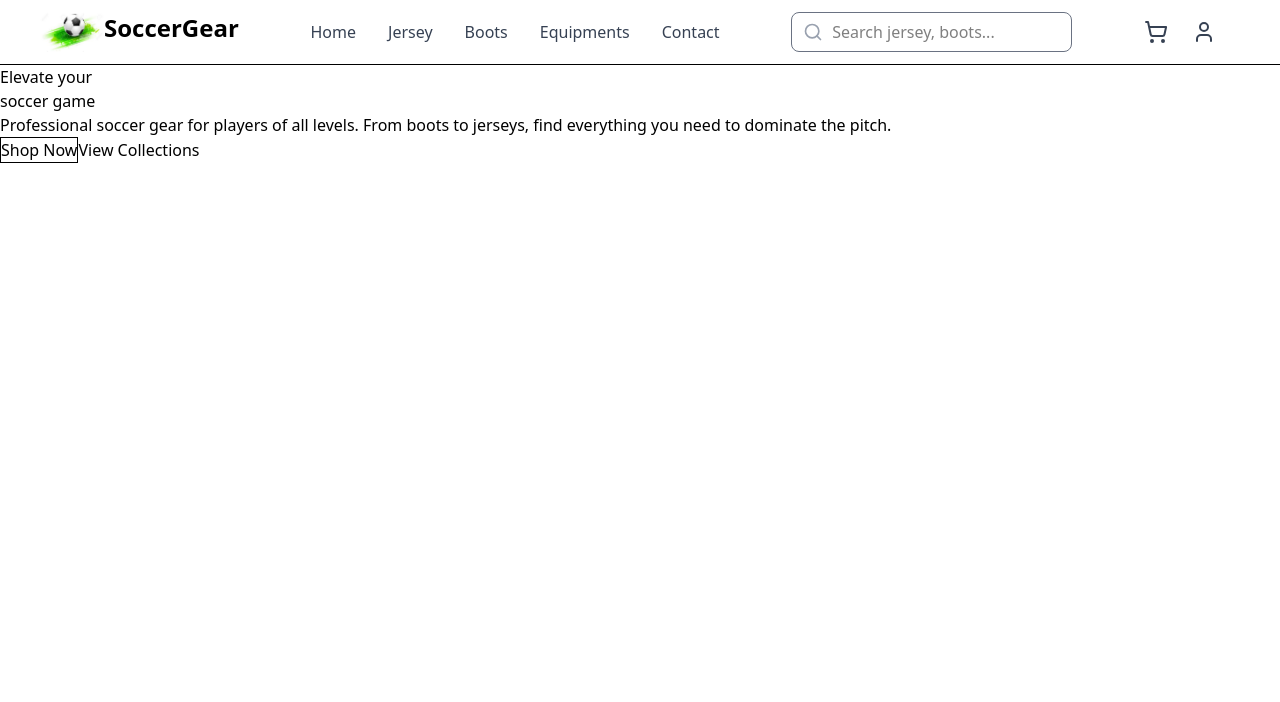
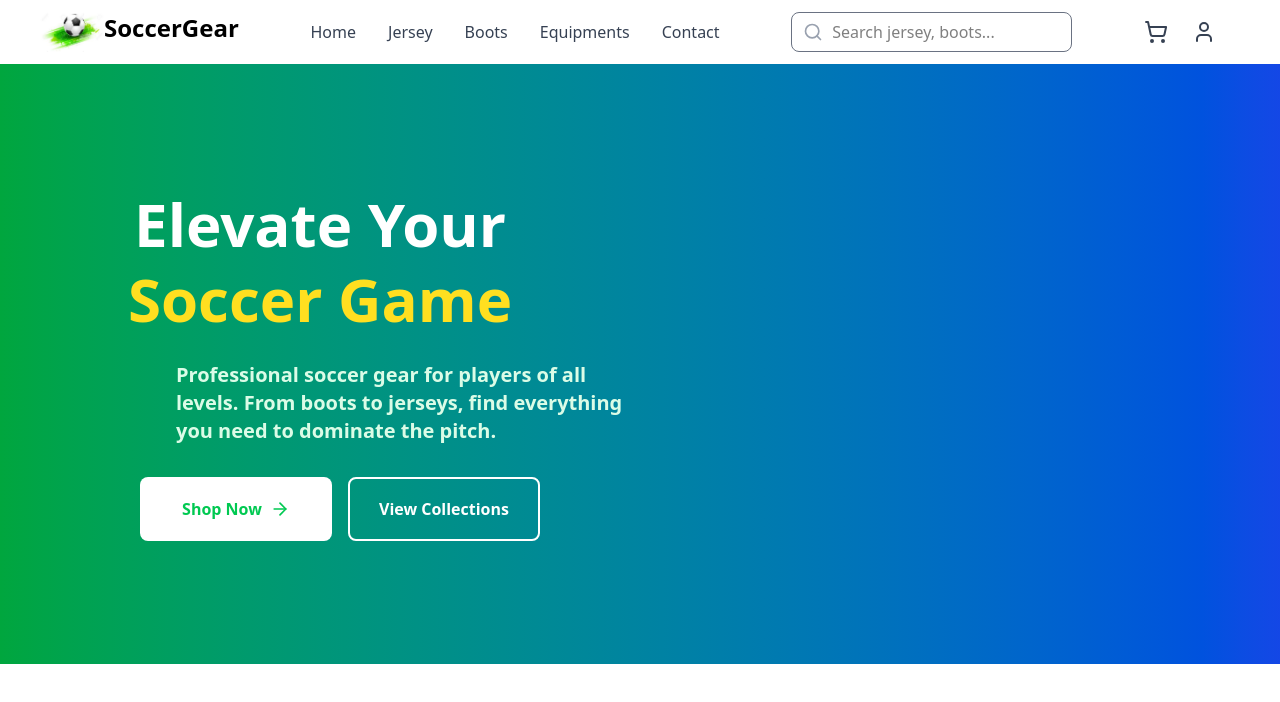
Before and after one commit to Jintops/football-web, a React (Vite) app: page / in a window 1280 px wide. Shown: the top 702 px of the page. Built offline with nearby package versions, Linux system fonts and the light colour scheme.

Commit message:
heading and button

```diff
--- a/src/components/FrontPage.jsx
+++ b/src/components/FrontPage.jsx
@@ -1,17 +1,33 @@
 import React from 'react'
+import { ArrowRight } from 'lucide-react';
 
 const FrontPage = () => {
   return (
-    <div>
-        <div >
-           <h1>Elevate your </h1>
-           <span>soccer game</span>
-           <p>Professional soccer gear for players of all levels. From boots to jerseys, find everything you need to dominate the pitch.</p>
-           <div>
-            <button className='border bg-white hover:bg-green-200'>Shop Now</button>
-            <button>View Collections</button>
-           </div>
-        </div>
+    <div className='bg-gradient-to-r from-green-600 to-blue-700 w-full h-[600px]'>
+
+       <div className="animate-fade-in flex flex-col items-center justify-center w-full md:w-1/2 text-center px-4  h-full">
+
+  <h1 className="text-4xl md:text-6xl font-bold text-white leading-tight">Elevate Your
+     <span className="block text-yellow-300"> Soccer Game</span>
+  </h1>
+
+
+  <p className="text-green-100 font-semibold text-xl md:text-xl mt-6 max-w-lg text-start ml-40">
+    Professional soccer gear for players of all levels. From boots to jerseys, find everything you need to dominate the pitch.
+  </p>
+
+
+  <div className="mt-8 flex flex-col md:flex-row gap-4 ml-10">
+    <button className="w-48 h-16 bg-white rounded-lg hover:bg-green-200 text-green-500 font-bold  flex items-center justify-center hover:shadow-2xl transition-all duration-200 transform hover:scale-105">
+      Shop Now
+        <ArrowRight className="ml-2 h-5 w-5" />
+    </button>
+    <button className="w-48 h-16 border-2 border-white rounded-lg bg-transparent hover:bg-white text-white hover:text-green-500 font-bold  transition-all duration-200 transform hover:scale-105">
+      View Collections
+    </button>
+  </div>
+</div>
+
         <div>
 
         </div>
--- a/src/components/Navbar.jsx
+++ b/src/components/Navbar.jsx
@@ -5,7 +5,7 @@ const Navbar = () => {
   const [isMobileMenuOpen, setIsMobileMenuOpen] = useState(false)
 
   return (
-    <nav className="w-full border-b">
+    <nav className="w-full ">
 
       <div className="flex items-center justify-between h-16 px-4 md:px-10">
         <div className='flex '>
```
